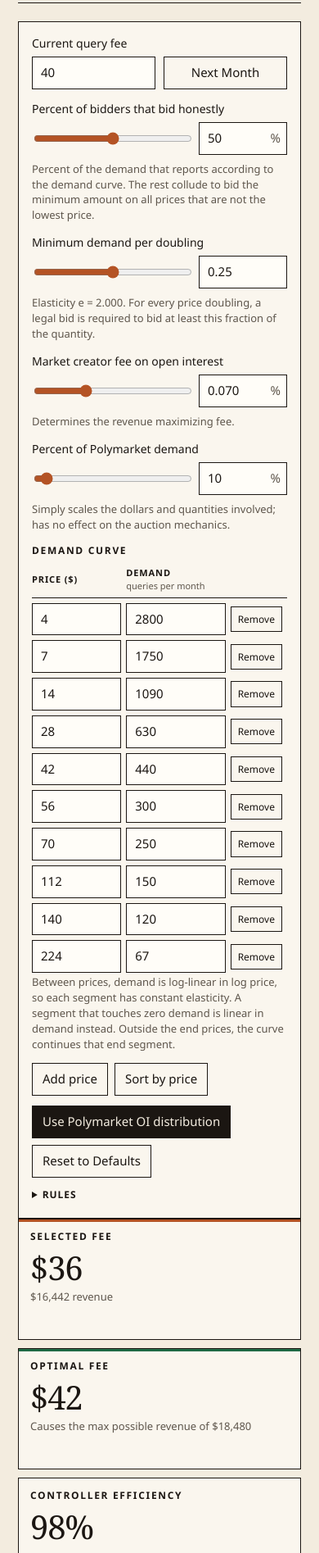
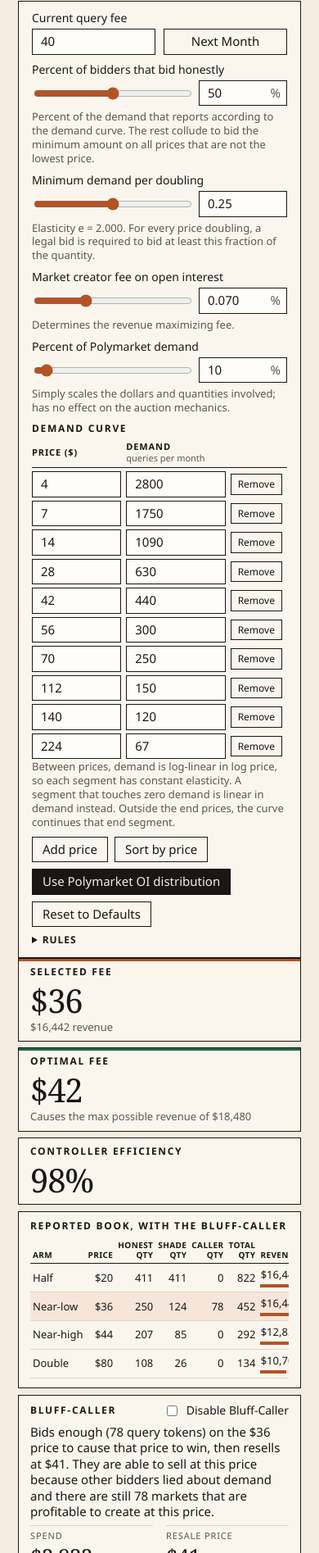
Before and after one commit to imkharn/Lituus-Fee-Auction, a plain HTML site: page index.html in a window 390 px wide. Shown: the part 105-2000 px from the top of the page at 82% size. Drawn offline with Linux system fonts and the light colour scheme.

Commit message:
Tighten vertical spacing and compact the bluff-caller and honesty layout.
Co-authored-by: Cursor <cursoragent@cursor.com>

```diff
--- a/app.js
+++ b/app.js
@@ -228,38 +228,41 @@
       (bluffDisabled ? ' checked' : '') + '> Disable Bluff-Caller</label>';
   }
 
+  function bluffHead() {
+    return '<div class="card-head"><h2>Bluff-caller</h2>' + bluffToggle() + '</div>';
+  }
+
   function bluffHtml(model) {
     var best = model.bestBluff;
-    var toggle = bluffToggle();
+    var head = bluffHead();
     if (!best) {
-      return '<article class="card" data-testid="bluff-card"><h2>Bluff-caller</h2>' + toggle +
+      return '<article class="card" data-testid="bluff-card">' + head +
         '<p data-testid="bluff-reason">' + esc(bluffReason(model)) + '</p></article>';
     }
     if (bluffDisabled) {
-      return '<article class="card" data-testid="bluff-card"><h2>Bluff-caller</h2>' + toggle +
+      return '<article class="card" data-testid="bluff-card">' + head +
         '<p data-testid="bluff-disabled">A bluff-caller will not show up even though its profitable to do so</p></article>';
     }
     var others = model.rationalBluffs.length - 1;
     var more = others > 0
-      ? '<p class="sub">' + others + (others === 1 ? ' other price earns less profit.' : ' other prices earn less profit.') + '</p>'
+      ? ' ' + others + (others === 1 ? ' other price earns less profit.' : ' other prices earn less profit.')
       : '';
     var bidQty = best.quantity > 0 ? best.quantity : best.delta;
     var tokens = Math.round(bidQty);
     var markets = Math.round(best.leftover);
     var tokenWord = tokens === 1 ? 'query token' : 'query tokens';
     var marketWord = markets === 1 ? 'market' : 'markets';
-    return '<article class="card" data-testid="bluff-card"><h2>Bluff-caller</h2>' + toggle +
+    return '<article class="card" data-testid="bluff-card">' + head +
       '<p data-testid="bluff-call">Bids enough (' + qty(bidQty) + ' ' + tokenWord + ') on the ' + money(best.price) +
       ' price to cause that price to win, then resells at ' + money(best.sellPrice) +
       '. They are able to sell at this price because other bidders lied about demand and there are still ' +
-      qty(best.leftover) + ' ' + marketWord + ' that are profitable to create at this price.</p>' +
+      qty(best.leftover) + ' ' + marketWord + ' that are profitable to create at this price.' + more + '</p>' +
       '<div class="stats">' +
       '<div class="stat"><span>Spend</span><b data-testid="bluff-spend">' + money(best.spend) + '</b></div>' +
       '<div class="stat"><span>Resale price</span><b data-testid="bluff-sell">' + money(best.sellPrice) + '</b></div>' +
       '<div class="stat"><span>Profit</span><b data-testid="bluff-profit">' + money(best.profit) + '</b></div>' +
       '<div class="stat"><span>ROI</span><b data-testid="bluff-roi">' + percent(best.roi) + '</b></div>' +
-      '</div>' +
-      more + '</article>';
+      '</div></article>';
   }
 
   function tableHtml(model) {
@@ -435,11 +438,11 @@
       '</div>' +
       tableHtml(model) +
       bluffHtml(model) +
+      honestyHtml(model) +
       '<article class="card chart-card"><h2>True demand and burn</h2>' + chartSvg(model) +
       '<ul class="legend"><li><i class="swatch"></i> Demand</li><li><i class="swatch burn"></i> REP burn</li>' +
       '<li><i class="swatch arm"></i> Arms</li><li><i class="swatch current"></i> Current fee</li>' +
-      '<li><i class="swatch dot"></i> Selected</li><li><i class="swatch diamond"></i> Optimal</li></ul></article>' +
-      honestyHtml(model);
+      '<li><i class="swatch dot"></i> Selected</li><li><i class="swatch diamond"></i> Optimal</li></ul></article>';
   }
 
   function knotsForCalc() {
--- a/index.html
+++ b/index.html
@@ -28,25 +28,26 @@
       border-top: 8px solid var(--copper);
       background: var(--paper);
       color: var(--ink);
-      font: 15px/1.45 "Segoe UI", "Helvetica Neue", Helvetica, Arial, sans-serif;
+      font: 15px/1.3 "Segoe UI", "Helvetica Neue", Helvetica, Arial, sans-serif;
       font-variant-numeric: tabular-nums;
     }
     body, button, input { font-variant-numeric: tabular-nums; }
     button, input { font: inherit; color: inherit; }
     button { cursor: pointer; }
+    p { margin: 0.4em 0; }
     :focus-visible { outline: 2px solid var(--copper); outline-offset: 2px; }
-    .wrap { max-width: 1120px; margin: 0 auto; padding: 28px 22px 48px; }
+    .wrap { max-width: 1120px; margin: 0 auto; padding: 19px 22px 32px; }
     header {
       display: flex;
       justify-content: space-between;
       align-items: flex-end;
       gap: 28px;
-      padding-bottom: 18px;
-      margin-bottom: 22px;
+      padding-bottom: 12px;
+      margin-bottom: 15px;
       border-bottom: 1px solid var(--ink);
     }
     .eyebrow {
-      margin: 0 0 4px;
+      margin: 0 0 3px;
       font-size: 12px;
       letter-spacing: 0.18em;
       text-transform: uppercase;
@@ -59,15 +60,15 @@
       letter-spacing: -0.03em;
       line-height: 0.95;
     }
-    main { display: grid; grid-template-columns: minmax(300px, 390px) minmax(0, 1fr); gap: 22px; align-items: start; }
+    main { display: grid; grid-template-columns: minmax(300px, 390px) minmax(0, 1fr); gap: 15px; align-items: start; }
     #controls, .card {
       background: var(--card);
       border: 1px solid var(--ink);
     }
-    #controls { padding: 16px 16px 8px; }
-    .card { padding: 14px 14px 16px; margin-bottom: 12px; }
+    #controls { padding: 11px 16px 5px; }
+    .card { padding: 9px 14px 11px; margin-bottom: 8px; }
     h2 {
-      margin: 0 0 10px;
+      margin: 0 0 7px;
       font-size: 12px;
       font-weight: 650;
       letter-spacing: 0.14em;
@@ -77,19 +78,27 @@
       font-size: 15px;
       letter-spacing: 0;
       text-transform: none;
-      line-height: 1.35;
+      line-height: 1.25;
     }
-    .field { display: flex; flex-direction: column; gap: 6px; margin: 0 0 14px; }
+    .card-head {
+      display: flex;
+      align-items: center;
+      justify-content: space-between;
+      gap: 12px;
+      margin: 0 0 7px;
+    }
+    .card-head h2 { margin: 0; }
+    .field { display: flex; flex-direction: column; gap: 4px; margin: 0 0 9px; }
     .fee-row { display: grid; grid-template-columns: 1fr 1fr; gap: 10px; align-items: stretch; }
     .fee-row input { width: 100%; }
-    .fee-row button { padding: 8px 10px; }
+    .fee-row button { padding: 5px 10px; }
     .field-label { font-size: 14px; }
-    .assist, .hint { margin: -6px 0 14px; color: var(--muted); font-size: 13px; }
+    .assist, .hint { margin: -4px 0 9px; color: var(--muted); font-size: 13px; }
     input[type="number"], input[type="text"] {
       width: 100%;
       border: 1px solid var(--ink);
       background: var(--field);
-      padding: 8px 10px;
+      padding: 5px 10px;
     }
     .pair { display: grid; grid-template-columns: minmax(0, 1fr) 108px; gap: 10px; align-items: center; }
     .pct { position: relative; }
@@ -103,36 +112,36 @@
       pointer-events: none;
     }
     input[type="range"] { width: 100%; accent-color: var(--copper); }
-    .toolbar, .presets { display: flex; flex-wrap: wrap; gap: 8px; margin: 0 0 12px; }
+    .toolbar, .presets { display: flex; flex-wrap: wrap; gap: 8px; margin: 0 0 8px; }
     button {
       border: 1px solid var(--ink);
       background: transparent;
-      padding: 8px 12px;
+      padding: 5px 12px;
     }
     button:hover { background: var(--ink); color: var(--paper); }
     button:disabled { opacity: 0.4; cursor: not-allowed; }
     button:disabled:hover { background: transparent; color: inherit; }
     button.solid { background: var(--ink); color: var(--paper); }
     button.solid:hover { background: var(--copper); border-color: var(--copper); color: white; }
-    button.ghost { padding: 6px 8px; font-size: 12px; }
-    .check { display: flex; align-items: center; gap: 8px; margin: 0 0 10px; font-size: 14px; }
+    button.ghost { padding: 4px 8px; font-size: 12px; }
+    .check { display: flex; align-items: center; gap: 8px; margin: 0; font-size: 14px; white-space: nowrap; }
     .check input { width: auto; accent-color: var(--copper); }
-    .knot-table { width: 100%; border-collapse: collapse; margin-bottom: 8px; }
+    .knot-table { width: 100%; border-collapse: collapse; margin-bottom: 5px; }
     .knot-table th {
       text-align: left;
       font-size: 11px;
       letter-spacing: 0.08em;
       text-transform: uppercase;
       font-weight: 650;
-      padding: 0 6px 6px 0;
+      padding: 0 6px 4px 0;
       border-bottom: 1px solid var(--ink);
     }
-    .knot-table td { padding: 6px 6px 0 0; vertical-align: middle; }
+    .knot-table td { padding: 4px 6px 0 0; vertical-align: middle; }
     .unit { display: block; letter-spacing: 0; text-transform: none; font-weight: 400; color: var(--muted); }
     .note {
       background: var(--warn-soft);
-      padding: 8px 10px;
-      margin: 0 0 12px;
+      padding: 5px 10px;
+      margin: 0 0 8px;
       font-size: 13px;
     }
     .note.flash { animation: flash 1.2s ease; }
@@ -141,16 +150,16 @@
       to { background: var(--warn-soft); }
     }
     .error { background: #f8e0d8; }
-    details { margin: 8px 0 12px; }
+    details { margin: 5px 0 8px; }
     summary { cursor: pointer; letter-spacing: 0.08em; text-transform: uppercase; font-size: 12px; font-weight: 650; }
     details p, details li { font-size: 13px; color: var(--ink); }
-    details ul { margin: 8px 0 0; padding-left: 18px; }
-    .hero { display: grid; grid-template-columns: 1.15fr 1fr 0.95fr; gap: 10px; margin-bottom: 12px; }
+    details ul { margin: 5px 0 0; padding-left: 18px; }
+    .hero { display: grid; grid-template-columns: 1.15fr 1fr 0.95fr; gap: 7px; margin-bottom: 8px; }
     .hero article {
       border: 1px solid var(--ink);
       background: var(--card);
-      padding: 12px 14px 14px;
-      min-height: 148px;
+      padding: 8px 14px 9px;
+      min-height: 0;
     }
     .hero article:nth-child(1) { box-shadow: inset 0 3px 0 var(--copper); }
     .hero article:nth-child(2) { box-shadow: inset 0 3px 0 var(--pine); }
@@ -162,11 +171,11 @@
       letter-spacing: -0.03em;
       line-height: 1;
     }
-    .sub { margin: 6px 0 0; color: var(--muted); font-size: 13px; }
+    .sub { margin: 4px 0 0; color: var(--muted); font-size: 13px; }
     .badge {
       display: inline-block;
-      margin-top: 8px;
-      padding: 5px 8px;
+      margin-top: 5px;
+      padding: 3px 8px;
       border: 1px solid var(--ink);
       font-size: 13px;
     }
@@ -176,8 +185,8 @@
     .ribbon {
       border: 1px solid var(--pine);
       background: var(--pine-soft);
-      padding: 8px 12px;
-      margin-bottom: 10px;
+      padding: 5px 12px;
+      margin-bottom: 7px;
     }
     .table-wrap { overflow-x: auto; }
     table.book { width: 100%; border-collapse: collapse; font-size: 13px; }
@@ -186,20 +195,20 @@
       font-size: 10px;
       letter-spacing: 0.04em;
       text-transform: uppercase;
-      padding: 6px 3px;
+      padding: 4px 3px;
       border-bottom: 1px solid var(--ink);
       white-space: normal;
       line-height: 1.15;
       vertical-align: bottom;
     }
     table.book th:first-child, table.book td:first-child { text-align: left; }
-    table.book td { text-align: right; padding: 7px 3px; border-bottom: 1px solid var(--line-soft); white-space: nowrap; }
+    table.book td { text-align: right; padding: 5px 3px; border-bottom: 1px solid var(--line-soft); white-space: nowrap; }
     table.book tr.winner td { background: var(--copper-soft); }
     table.book tr.winner.good td { background: var(--pine-soft); }
-    .bar { height: 4px; margin-top: 5px; background: #efe6da; }
+    .bar { height: 4px; margin-top: 3px; background: #efe6da; }
     .bar span { display: block; height: 100%; background: var(--copper); }
-    .stats { display: grid; grid-template-columns: 1fr 1fr; gap: 12px 16px; margin-top: 8px; }
-    .stat { border-top: 1px solid var(--line-soft); padding-top: 8px; }
+    .stats { display: grid; grid-template-columns: 1fr 1fr; gap: 8px 16px; margin-top: 5px; }
+    .stat { border-top: 1px solid var(--line-soft); padding-top: 5px; }
     .stat span { display: block; color: var(--muted); font-size: 11px; letter-spacing: 0.08em; text-transform: uppercase; }
     .stat b {
       display: block;
@@ -210,7 +219,7 @@
       letter-spacing: -0.02em;
     }
     .chart-card svg { width: 100%; height: auto; display: block; }
-    .legend { display: flex; flex-wrap: wrap; gap: 10px 16px; list-style: none; margin: 10px 0 0; padding: 0; color: var(--muted); font-size: 12px; }
+    .legend { display: flex; flex-wrap: wrap; gap: 7px 16px; list-style: none; margin: 7px 0 0; padding: 0; color: var(--muted); font-size: 12px; }
     .legend li { display: flex; align-items: center; gap: 6px; }
     .swatch { width: 18px; height: 0; border-top: 2px solid var(--ink); }
     .swatch.burn { border-top-color: var(--copper); }
@@ -220,9 +229,10 @@
     .swatch.diamond { width: 8px; height: 8px; border: 0; background: var(--pine); transform: rotate(45deg); }
     @media (max-width: 900px) {
       header, main, .hero { display: block; }
-      .hero article { margin-bottom: 10px; }
+      .hero article { margin-bottom: 7px; }
       h1 { font-size: 34px; }
       .hero-value { font-size: 40px; }
+      .card-head { flex-wrap: wrap; }
     }
     @media (prefers-reduced-motion: reduce) {
       .note.flash { animation: none; }
```
